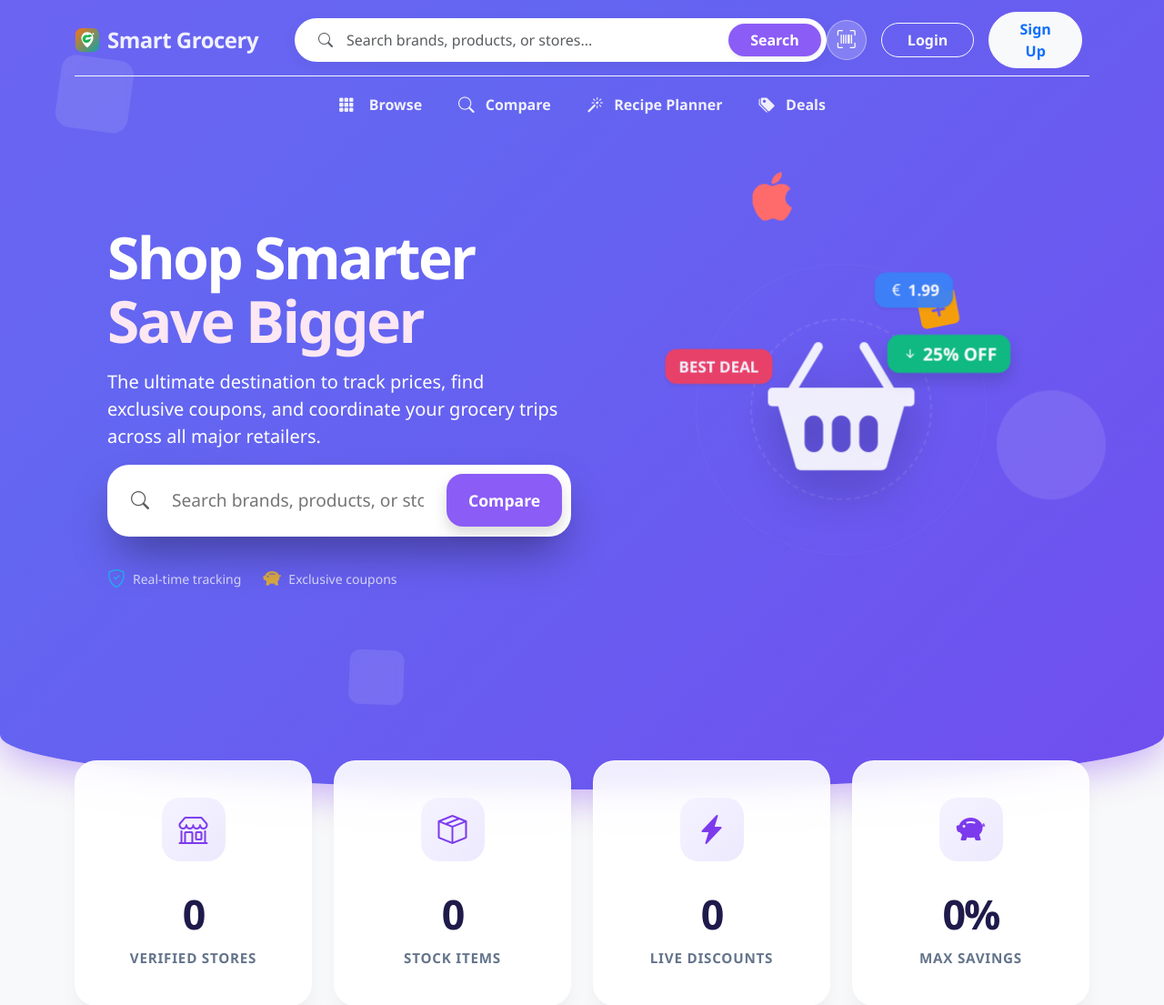
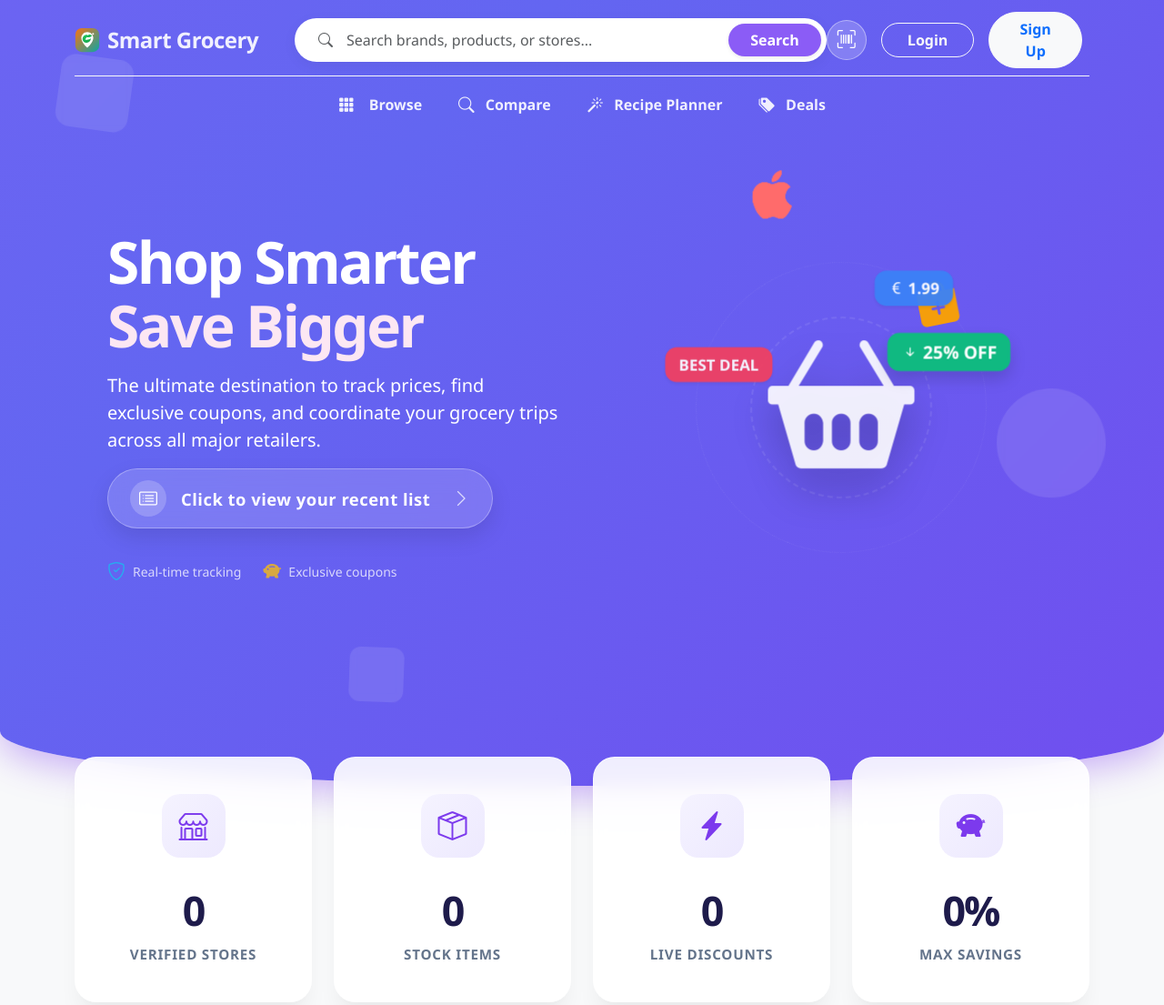
Before and after one commit to boraelshani/Smart-Grocery, a Flask app: template templates/home.html in a window 1280 px wide. Shown: the top 1105 px of the page at 91% size. Run offline with Flask 3, Linux system fonts and the light colour scheme; the template is opened without the code that fills it, so the values that code supplies are empty; some libraries are stand-ins or nearby versions.

Commit message:
Refactor featured deals and home templates for improved UI; enhance recipe matcher logic for better ingredient matching

```diff
--- a/templates/home.html
+++ b/templates/home.html
@@ -757,18 +757,17 @@
           <h1 class="display-3 fw-bold text-white mb-3" style="line-height: 1.1; letter-spacing: -0.04em;">Shop Smarter<br><span style="color: #fce7f3;">Save Bigger</span></h1> <!-- Bold value proposition heading -->
           <p class="lead mb-5 opacity-90 text-white fw-light" style="max-width: 500px; margin: 0 auto 0 0 !important;text-align: inherit;">The ultimate destination to track prices, find exclusive coupons, and coordinate your grocery trips across all major retailers.</p> <!-- Contextual background for the app's purpose -->
 
-          <div class="search-box mx-auto mx-lg-0 mt-3" style="max-width: 100%;"> <!-- Adjusted Global Search Input -->
-            <i class="bi bi-search ms-3 text-muted fs-5"></i> <!-- Decorative magnifying glass -->
-            <div style="flex:1; position:relative; display:flex;">
-              <input type="text" placeholder="Search brands, products, or stores..." id="hero-search" autocomplete="off" class="border-0 shadow-none bg-transparent" style="outline: none; box-shadow: none;"> <!-- Interactive user query field -->
-            </div>
-            <button onclick="handleHeroSearch()" class="me-1 px-4 text-white shadow" style="background:#8b5cf6;"> <!-- Trigger for JavaScript search handler -->
-              Compare
-            </button>
-            <!-- The live results absolute container -->
-            <div class="search-results-dropdown text-start shadow-lg border-0" id="search-results">
-            </div>
-          </div>
+          <a href="/shopping-list" id="rotating-widget-link" class="mx-auto mx-lg-0 mt-3 text-decoration-none" style="display: inline-flex; align-items: center; justify-content: space-between; background: rgba(255,255,255,0.15); backdrop-filter: blur(12px); border: 1px solid rgba(255,255,255,0.3); border-radius: 50px; padding: 12px 24px; color: white; cursor: pointer; transition: all 0.3s ease; box-shadow: 0 10px 25px rgba(0,0,0,0.1);">
+            <div class="d-flex align-items-center">
+              <div style="background: rgba(255,255,255,0.2); width: 40px; height: 40px; border-radius: 50%; display: flex; align-items: center; justify-content: center;">
+                <i id="rotating-widget-icon" class="bi bi-card-list text-white fs-5" style="transition: all 0.4s ease;"></i>
+              </div>
+              <span id="rotating-widget-text" class="fw-bold ms-3" style="font-size: 1.15rem; transition: opacity 0.5s ease; color: white; letter-spacing: 0.5px;">Click to view your recent list</span>
+            </div>
+            <div class="ms-4 lh-1">
+              <i class="bi bi-chevron-right text-white opacity-75 fs-5"></i>
+            </div>
+          </a>
 
           <div class="mt-4 pt-2 d-flex justify-content-center justify-content-lg-start gap-4 flex-wrap opacity-75"> <!-- Key feature value tags -->
             <div class="d-flex align-items-center text-white small fw-medium">
@@ -1406,120 +1405,50 @@
       console.log('After scroll, scrollLeft:', container.scrollLeft); // Verification
     }
 
-    // Hero search functionality /* Logic for mapping Hero search box to the global search page results */
-    window.handleHeroSearch = function() {
-      const searchInput = document.getElementById('hero-search'); // Reference input
-      const searchTerm = searchInput.value.trim(); // Sanitize entry
-      if (searchTerm) {
-        window.location.href = `{{ url_for('main.compare_prices') }}?search=${encodeURIComponent(searchTerm)}`; // Redirect to search route with params
+    // Rotating Widget Logic
+    const messages = [
+      { text: "Click to view your recent list", icon: "bi-card-list", color: "text-white", link: "/shopping-list" },
+      { text: "Products you liked", icon: "bi-heart-fill", color: "text-white", link: "/profile/favorites" },
+      { text: "Recent price drops", icon: "bi-graph-down-arrow", color: "text-white", link: "/featured-deals" }
+    ];
+    let widgetIndex = 0;
+
+    document.addEventListener('DOMContentLoaded', () => {
+      const widgetText = document.getElementById('rotating-widget-text');
+      const widgetIcon = document.getElementById('rotating-widget-icon');
+      const widgetLink = document.getElementById('rotating-widget-link');
+
+      if(widgetText && widgetIcon && widgetLink) {
+          // Add hover effect
+          widgetLink.addEventListener('mouseenter', () => {
+              widgetLink.style.background = 'rgba(255,255,255,0.25)';
+              widgetLink.style.transform = 'translateY(-2px)';
+              widgetLink.style.boxShadow = '0 15px 35px rgba(0,0,0,0.15)';
+          });
+          widgetLink.addEventListener('mouseleave', () => {
+              widgetLink.style.background = 'rgba(255,255,255,0.15)';
+              widgetLink.style.transform = 'translateY(0)';
+              widgetLink.style.boxShadow = '0 10px 25px rgba(0,0,0,0.1)';
+          });
+
+          setInterval(() => {
+            widgetText.style.opacity = 0;
+            widgetIcon.style.opacity = 0;
+            widgetIcon.style.transform = 'scale(0.8)';
+            setTimeout(() => {
+              widgetIndex = (widgetIndex + 1) % messages.length;
+              const msg = messages[widgetIndex];
+              widgetText.textContent = msg.text;
+              widgetLink.href = msg.link;
+              widgetIcon.className = "bi " + msg.icon + " fs-5 " + msg.color;
+              widgetText.style.opacity = 1;
+              widgetIcon.style.opacity = 1;
+              widgetIcon.style.transform = 'scale(1)';
+            }, 500); // Fade out duration
+          }, 5000); // Rotate every 5 seconds
       }
-    }
-
-    // Live search auto-complete functionality
-    document.addEventListener('DOMContentLoaded', function() {
-      const searchInput = document.getElementById('hero-search');
-      const resultsContainer = document.getElementById('search-results');
-      let debounceTimer = null;
-
-      // Handle Enter key cleanly to avoid redirecting multiple times
-      searchInput.addEventListener('keydown', function(e) {
-        if (e.key === 'Enter') {
-          e.preventDefault();
-          window.handleHeroSearch();
-        }
-      });
-
-      searchInput.addEventListener('input', function(e) {
-        const query = e.target.value.trim();
-
-        clearTimeout(debounceTimer);
-
-        if (query.length < 2) {
-          resultsContainer.style.display = 'none';
-          resultsContainer.innerHTML = '';
-          return;
-        }
-
-        // Show loading state
-        resultsContainer.style.display = 'block';
-        resultsContainer.innerHTML = '<div class="search-loading"><div class="spinner-border spinner-border-sm" role="status"></div><span class="ms-2">Searching...</span></div>';
-
-        debounceTimer = setTimeout(() => {
-          fetch(`/api/search-products?q=${encodeURIComponent(query)}`)
-            .then(response => response.json())
-            .then(data => {
-              resultsContainer.innerHTML = '';
-
-              if (!data.items || data.items.length === 0) {
-                resultsContainer.innerHTML = '<div class="search-empty-state">No products found. Try different keywords.</div>';
-                return;
-              }
-
-              // Take top 8 results to keep dropdown clean
-              const resultsDisplay = data.items.slice(0, 8);
-
-              resultsDisplay.forEach(item => {
-                // Get display price from item logic (copied from product mapping handling)
-                let price = item.price;
-                if (!price && item.cheapest && item.cheapest.price) price = item.cheapest.price;
-                if (!price && item.stores && item.stores.length > 0 && item.stores[0].price) price = item.stores[0].price;
-
-                const displayPrice = price ? `$${parseFloat(price).toFixed(2)}` : '';
-
-                // Construct safe image url
-                const imageSrc = item.image || item.image_url || 'https://via.placeholder.com/60';
-
-                // Build link target directly to product info
-                let targetUrl = item.url;
-                if (!targetUrl) {
-                    targetUrl = `/product/${item.id || item._id}`;
-                    if (item.id === undefined && item._id === undefined) {
-                        targetUrl = `{{ url_for('main.compare_prices') }}?search=${encodeURIComponent(item.name || query)}`;
-                    }
-                }
-
-                // Badges for deals/stores
-                let badgeHtml = '';
-                if (item.is_deal) badgeHtml = '<span class="badge bg-danger ms-2" style="font-size: 0.7em;">Deal</span>';
-                if (item.is_store) badgeHtml = '<span class="badge bg-primary ms-2" style="font-size: 0.7em;">Store</span>';
-
-                // Append item HTML
-                const itemDiv = document.createElement('a');
-                itemDiv.href = targetUrl;
-                itemDiv.className = 'search-result-item';
-
-                itemDiv.innerHTML = `
-                  <img src="${imageSrc}" alt="Product" class="search-result-img" onerror="this.src='https://via.placeholder.com/60'">
-                  <div class="search-result-info">
-                    <div class="search-result-name">${item.name || item.product_name || 'Unknown Product'}${badgeHtml}</div>
-                    ${displayPrice ? `<div class="search-result-price">${displayPrice}</div>` : ''}
-                  </div>
-                `;
-
-                resultsContainer.appendChild(itemDiv);
-              });
-
-            })
-            .catch(error => {
-              console.error('Error fetching search results:', error);
-              resultsContainer.innerHTML = '<div class="search-empty-state text-danger">Error loading results. Please try again.</div>';
-            });
-        }, 300); // 300ms debounce
-      });
-
-      // Hide dropdown when clicking outside
-      document.addEventListener('click', function(e) {
-        if (!searchInput.contains(e.target) && !resultsContainer.contains(e.target)) {
-          resultsContainer.style.display = 'none';
-        }
-      });
-      // Show again if clicking back into valid search
-      searchInput.addEventListener('focus', function() {
-        if (searchInput.value.trim().length >= 2 && resultsContainer.innerHTML !== '') {
-          resultsContainer.style.display = 'block';
-        }
-      });
     });
+
   </script>
 <script>
 
```
Also changed, not shown: templates/featured_deals.html (+0 -11 lines), templates/recipe_planner.html (+3 -0 lines), utils/recipe_matcher.py (+36 -12 lines).
